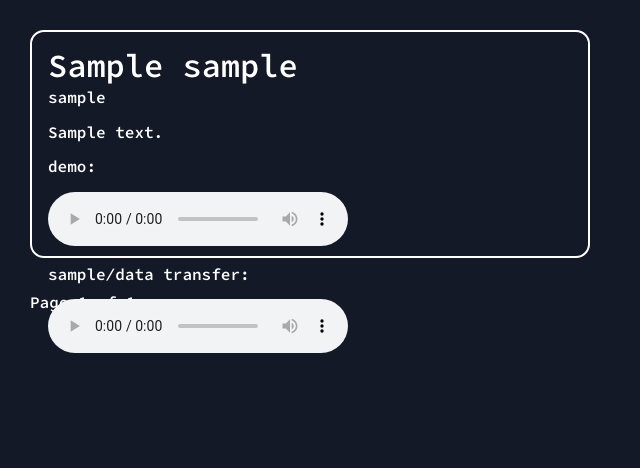
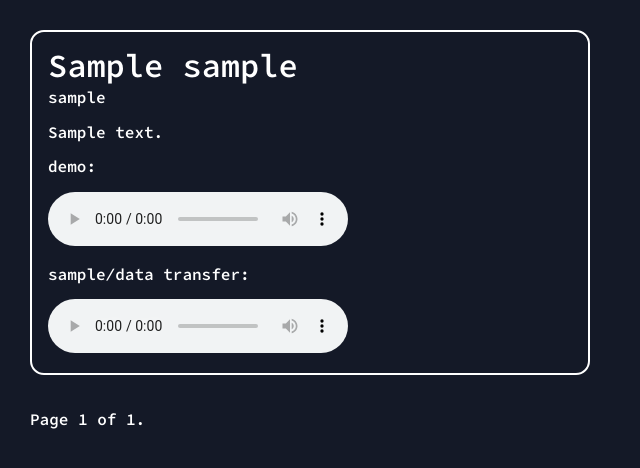
Before and after one commit to neolight1010/po-fun-server, a Django app: page /samples/melodic/ in a window 1280 px wide. Shown: the part 48-516 px from the top of the page, without its empty margins (0-640 px from the left). Run offline with Django 3.2, Linux system fonts and the light colour scheme; tables that the repository leaves empty hold one stand-in row (values such as "Sample post"); some libraries are stand-ins or nearby versions.

Commit message:
Remove sample card fixed size.

```diff
--- a/sample/static/sample/samples.css
+++ b/sample/static/sample/samples.css
@@ -6,7 +6,7 @@
     border: 2px solid white;
     border-radius: 14px;
 
-  height: 12em;
+    /*height: 12em;*/
 }
 
 .sample-name {
```
Lines whose indentation alone changed are shown as unchanged.
